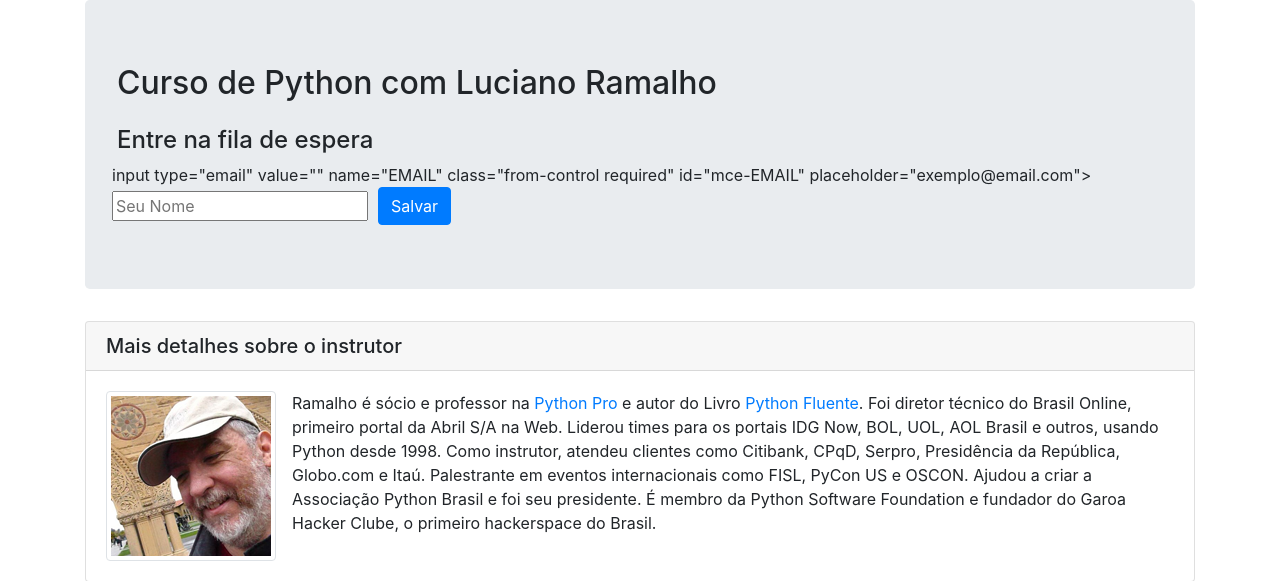
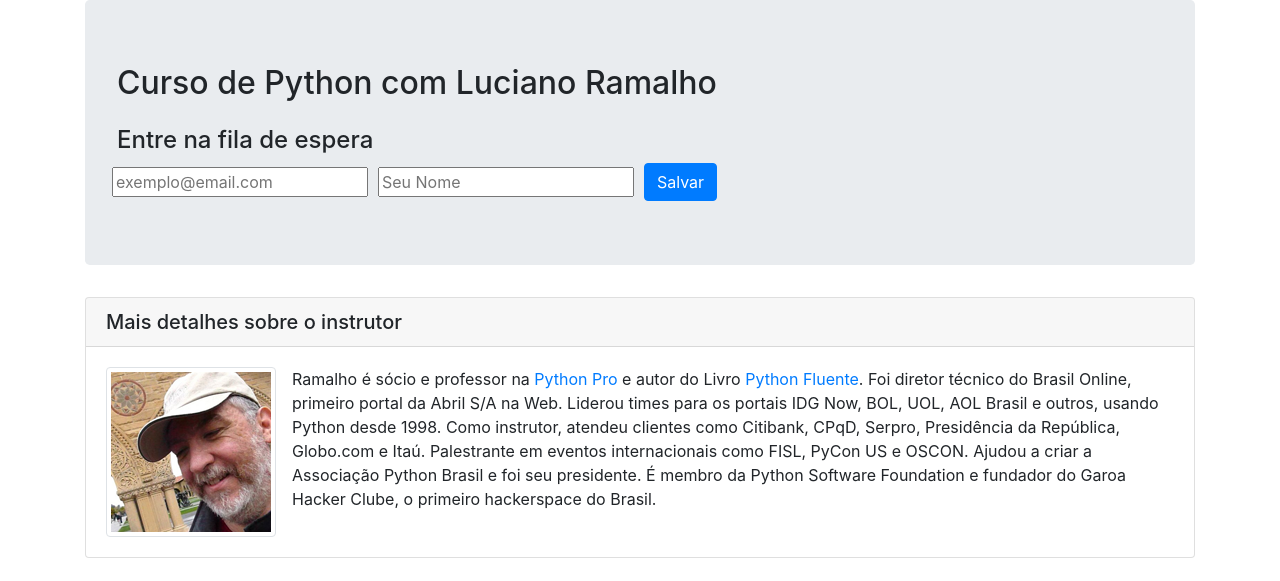
Before and after one commit to AruGarcia/curso-django-2.0, a Django app: template pypro/base/templates/base/home.html in a window 1280 px wide. Shown: the part 56-637 px from the top of the page. Run offline with Django 4.2, Linux system fonts and the light colour scheme; the template is opened without the code that fills it, so the values that code supplies are empty; some libraries are stand-ins or nearby versions.

Commit message:
Correção no html da base.html

```diff
--- a/pypro/base/templates/base/home.html
+++ b/pypro/base/templates/base/home.html
@@ -16,7 +16,7 @@
 					<div class="form-row align-items-center">
 						<div class="col-auto">
 							<label class="sr-only" for="mce-EMAIL">Email</label>
-							input type="email" value="" name="EMAIL" class="from-control required" id="mce-EMAIL" placeholder="exemplo@email.com">
+							<input type="email" value="" name="EMAIL" class="from-control required" id="mce-EMAIL" placeholder="exemplo@email.com">
 						</div>
 
 						<div class="col-auto">
```
